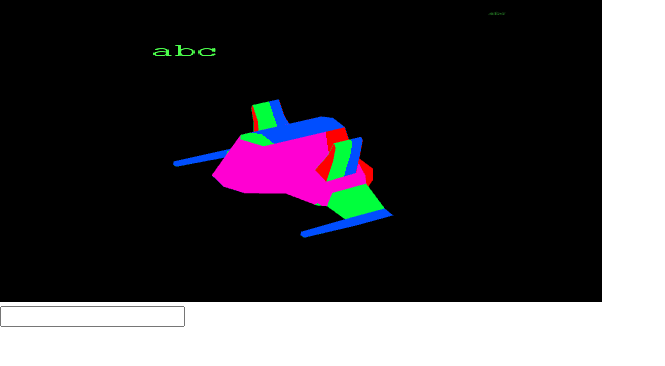
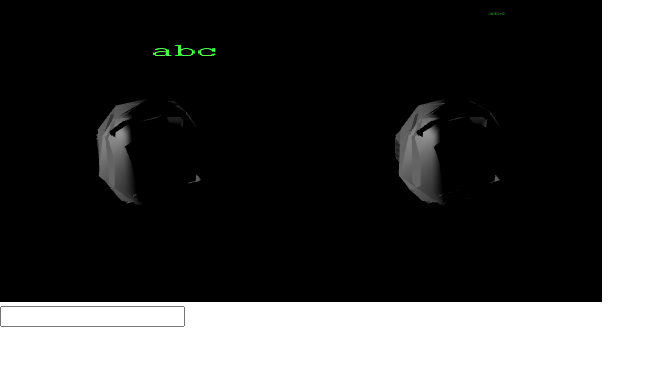
Before and after one commit to josephharding/render_text, a website: page public/index.html in a window 1280 px wide. Shown: the whole page, without its empty margins (0-665 px from the left). Drawn offline with Linux system fonts and the light colour scheme.

Commit message:
adding lighting for the thing

```diff
--- a/public/index.html
+++ b/public/index.html
@@ -17,16 +17,22 @@
   </body>
   <script id="3d-vs" type="x-shader/x-vertex">#version 300 es
 
-    uniform mat4 u_matrix;
+    uniform mat4 u_worldViewProjection;
+    uniform mat4 u_world;
+    uniform vec3 u_offset;
 
 		in vec2 a_uv;
 		in vec4 a_position;
+	  in vec3 a_normal;
 
 		out vec2 v_uv;
+	  out vec3 v_normal;
 
 		void main() {
      	v_uv = a_uv;
-			gl_Position = u_matrix * a_position;
+     	v_normal = mat3(u_world) * a_normal;
+			gl_Position = u_worldViewProjection * a_position;
+			gl_Position.xyz += u_offset;
   	}
   </script>
   <script id="3d-fs" type="x-shader/x-fragment">#version 300 es
@@ -34,13 +40,17 @@
 		precision mediump float;
 
 	 	in vec2 v_uv;
+	 	in vec3 v_normal;
 
 		uniform sampler2D u_image;
+    uniform vec3 u_light;
 
     out vec4 outColor;
 
     void main() {
+      float light = dot(normalize(v_normal), u_light);
 			outColor = texture(u_image, v_uv);
+      outColor.rgb *= light;
   	}
   </script>
   <script id="offset-vs" type="x-shader/x-vertex">#version 300 es
--- a/public/main.js
+++ b/public/main.js
@@ -2,12 +2,13 @@
 var _renderer;
 var _text;
 var _thing;
+var _thingTwo;
 
 function renderTick() {
 	setTimeout(function() {
 		requestAnimationFrame(renderTick);
 	}, 40);
-	_renderer.draw(_text, _thing);
+	_renderer.draw(_text, _thing, _thingTwo);
 };
 
 function loadResource(path) {
@@ -85,9 +86,14 @@ window.onload = function() {
   }
   _renderer = new Renderer();
 
-  Promise.all([loadResource('test.json'), loadImage('alphabet.png'), loadImage('colors.png')])
+  Promise.all([
+    loadResource('test.json'),
+    loadImage('alphabet.png'),
+    loadImage('sparrow_texture.png')
+  ])
   .then(data => {
     _thing = new Thing(gl, JSON.parse(data[0]), data[2]);
+    _thingTwo = new Thing(gl, JSON.parse(data[0]), data[2]);
 
     _text = new RenderText(gl, data[1], 32);
     _text.updateText('abc');
@@ -96,7 +102,6 @@ window.onload = function() {
     renderTick();
   });
 
-
   document.getElementById("str").addEventListener("input", function(e) {
     _text.updateText(e.currentTarget.value);
   });
--- a/public/renderer.js
+++ b/public/renderer.js
@@ -14,18 +14,27 @@ Renderer.prototype.init = function (gl) {
 
 	this.three_program = createProgram(gl, getShader(gl, "3d-vs"), getShader(gl, "3d-fs"));
 
-  this.matrixUL = this._gl.getUniformLocation(this.three_program, "u_matrix");
+  this.worldUL = this._gl.getUniformLocation(this.three_program, "u_world");
+  this.worldVPUL = this._gl.getUniformLocation(this.three_program, "u_worldViewProjection");
   this.imageUL = this._gl.getUniformLocation(this.three_program, "u_image");
+  this.lightUL = this._gl.getUniformLocation(this.three_program, "u_light");
+  this.offsetUL = this._gl.getUniformLocation(this.three_program, "u_offset");
 
-	/*
+  /*
   console.log("t a_position:", gl.getAttribLocation(this.three_program, "a_position"));
   console.log("t a_uv:", gl.getAttribLocation(this.three_program, "a_uv"));
- 	*/
-	this.r = 0;
-  this.mvp = mat4.create();
+  console.log("t a_normal:", gl.getAttribLocation(this.three_program, "a_normal"));
+  */
+
+  this.r = 0;
+  this.world = mat4.create();
+  this.viewProjection = mat4.create();
+
+  this.light = vec3.create();
+  vec3.normalize(this.light, vec3.fromValues(1, 0, -1));
 };
 
-Renderer.prototype.draw = function (text, mything) {
+Renderer.prototype.draw = function (text, thing, thingTwo) {
   // the buffer width and height are controlled by the canvas atts width and height
   this._gl.viewport(0, 0, this._gl.drawingBufferWidth, this._gl.drawingBufferHeight);
 
@@ -42,22 +51,31 @@ Renderer.prototype.draw = function (text, mything) {
 	// start drawing test 3D scene
 	this._gl.useProgram(this.three_program);
 
-  mat4.perspective(this.mvp, glMatrix.toRadian(120),
+  mat4.perspective(this.viewProjection, glMatrix.toRadian(120),
     this._gl.drawingBufferWidth / this._gl.drawingBufferHeight, 1, 100);
 
-  mat4.translate(this.mvp, this.mvp, vec4.fromValues(0, 0, -30, 0));
-  mat4.scale(this.mvp, this.mvp, vec3.fromValues(20, 20, 1));
-  mat4.rotate(this.mvp, this.mvp, glMatrix.toRadian(20), vec3.fromValues(1, 0, 0));
-  mat4.rotate(this.mvp, this.mvp, glMatrix.toRadian(this.r), vec3.fromValues(0, 1, 0));
+  mat4.identity(this.world);
+  mat4.translate(this.world, this.world, vec4.fromValues(0, 0, -30, 0));
+  mat4.scale(this.world, this.world, vec3.fromValues(20, 20, 1));
+  mat4.rotate(this.world, this.world, glMatrix.toRadian(20), vec3.fromValues(1, 0, 0));
+  mat4.rotate(this.world, this.world, glMatrix.toRadian(this.r), vec3.fromValues(0, 1, 0));
 
-  this._gl.uniformMatrix4fv(this.matrixUL, false, this.mvp);
+  mat4.mul(this.viewProjection, this.viewProjection, this.world);
+
+  this._gl.uniform3fv(this.lightUL, this.light);
+  this._gl.uniformMatrix4fv(this.worldUL, false, this.world);
+  this._gl.uniformMatrix4fv(this.worldVPUL, false, this.viewProjection);
   this._gl.uniform1i(this.imageUL, 0);
 
   this._gl.enable(this._gl.DEPTH_TEST);
 	//this._gl.enable(this._gl.CULL_FACE);
 	//this._gl.cullFace(this._gl.BACK);
 
-  mything.draw(this._gl);
+  thing.setOffset(this.offsetUL, 15, 0, 0);
+  thing.draw(this.offsetUL, this._gl);
+
+  thingTwo.setOffset(this.offsetUL, -15, 0, 0);
+  thingTwo.draw(this.offsetUL, this._gl);
 
   this._gl.disable(this._gl.DEPTH_TEST);
 	//this._gl.disable(this._gl.CULL_FACE);
--- a/public/rendertext.js
+++ b/public/rendertext.js
@@ -23,9 +23,11 @@ function RenderText(gl, image, image_dim) {
   this.timeUL = gl.getUniformLocation(this._quad_program, "u_time");
   this.q_imageUL = gl.getUniformLocation(this._quad_program, "u_image");
 
+  /*
   console.log("g a_position:", gl.getAttribLocation(this._glyph_program, "a_position"));
   console.log("g a_uv:", gl.getAttribLocation(this._glyph_program, "a_uv"));
   console.log("g a_offset:", gl.getAttribLocation(this._glyph_program, "a_offset"));
+  */
 
   this._glyph = new GlyphGrid(gl, image, image_dim); // actual text mesh and texture
 	this._quad = new Quad(gl); // canvas for doing screen capture and applying blur effect
--- a/public/thing.js
+++ b/public/thing.js
@@ -4,6 +4,8 @@ Thing.prototype._element_count;
 
 function Thing(gl, data, image) {
  	this._element_count = data['indices'].length;
+
+  this.offset = vec3.create();
 
   this._texture = gl.createTexture();
   gl.pixelStorei(gl.UNPACK_FLIP_Y_WEBGL, true);
@@ -25,17 +27,27 @@ function Thing(gl, data, image) {
   gl.bindBuffer(gl.ARRAY_BUFFER, gl.createBuffer());
   gl.bufferData(gl.ARRAY_BUFFER, new Float32Array(data['verts']), gl.STATIC_DRAW);
 
-  gl.enableVertexAttribArray(1);
-  gl.vertexAttribPointer(1, 3, gl.FLOAT, false, 0, 0);
+  gl.enableVertexAttribArray(2);
+  gl.vertexAttribPointer(2, 3, gl.FLOAT, false, 0, 0);
 
   gl.bindBuffer(gl.ARRAY_BUFFER, gl.createBuffer());
   gl.bufferData(gl.ARRAY_BUFFER, new Float32Array(data['uvs']), gl.STATIC_DRAW);
 
 	gl.enableVertexAttribArray(0);
   gl.vertexAttribPointer(0, 2, gl.FLOAT, false, 0, 0);
+
+  gl.bindBuffer(gl.ARRAY_BUFFER, gl.createBuffer());
+  gl.bufferData(gl.ARRAY_BUFFER, new Float32Array(data['normals']), gl.STATIC_DRAW);
+
+	gl.enableVertexAttribArray(1);
+  gl.vertexAttribPointer(1, 3, gl.FLOAT, false, 0, 0);
 }
 
-Thing.prototype.draw = function(gl) {
+Thing.prototype.setOffset = function(offsetUL, x, y, z) {
+  vec3.set(this.offset, x, y, z);
+};
+
+Thing.prototype.draw = function(offsetUL, gl) {
   gl.activeTexture(gl.TEXTURE0);
   gl.bindTexture(gl.TEXTURE_2D, this._texture);
 
@@ -43,9 +55,12 @@ Thing.prototype.draw = function(gl) {
 
   gl.enableVertexAttribArray(0);
   gl.enableVertexAttribArray(1);
+  gl.enableVertexAttribArray(2);
 
+  gl.uniform3fv(offsetUL, this.offset);
   gl.drawElements(gl.TRIANGLES, this._element_count, gl.UNSIGNED_SHORT, 0);
 
   gl.disableVertexAttribArray(0);
   gl.disableVertexAttribArray(1);
+  gl.disableVertexAttribArray(2);
 };
```
Also changed, not shown: public/sparrow_texture.png (added).
